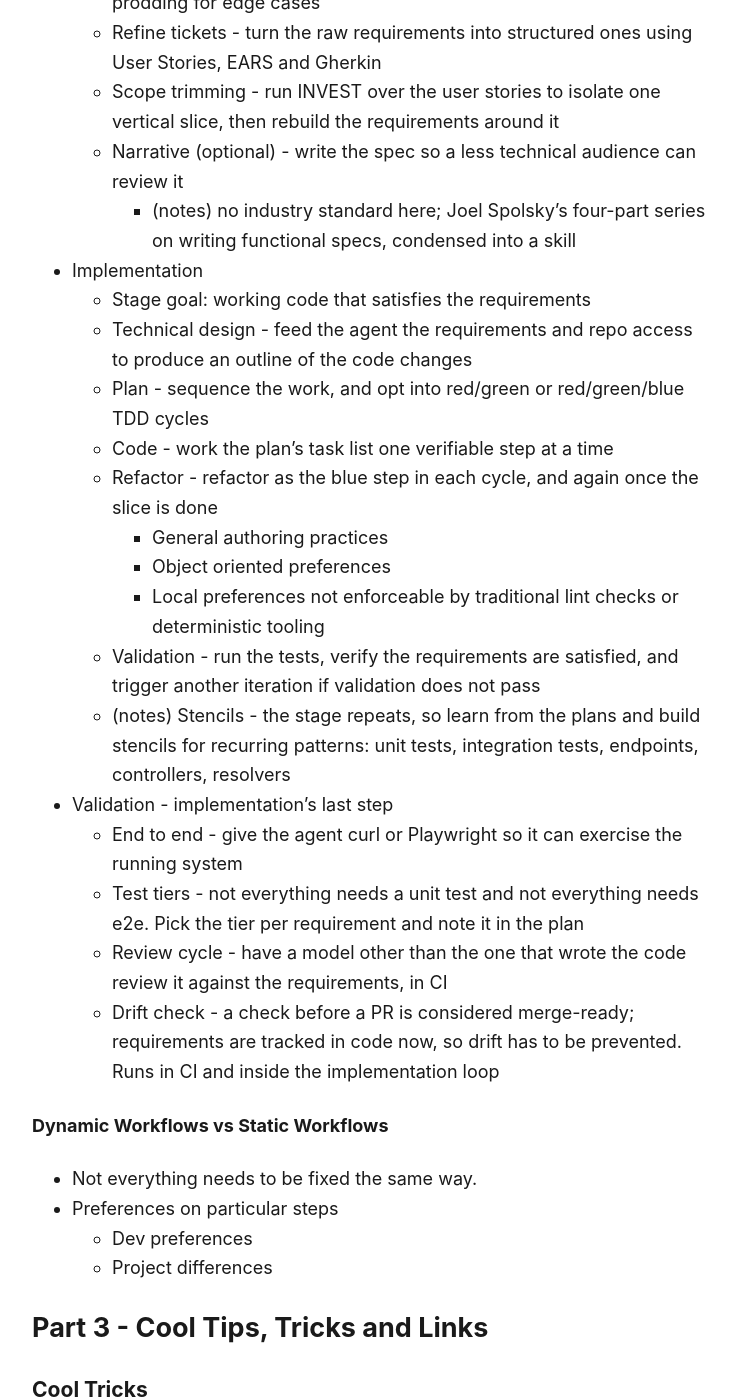
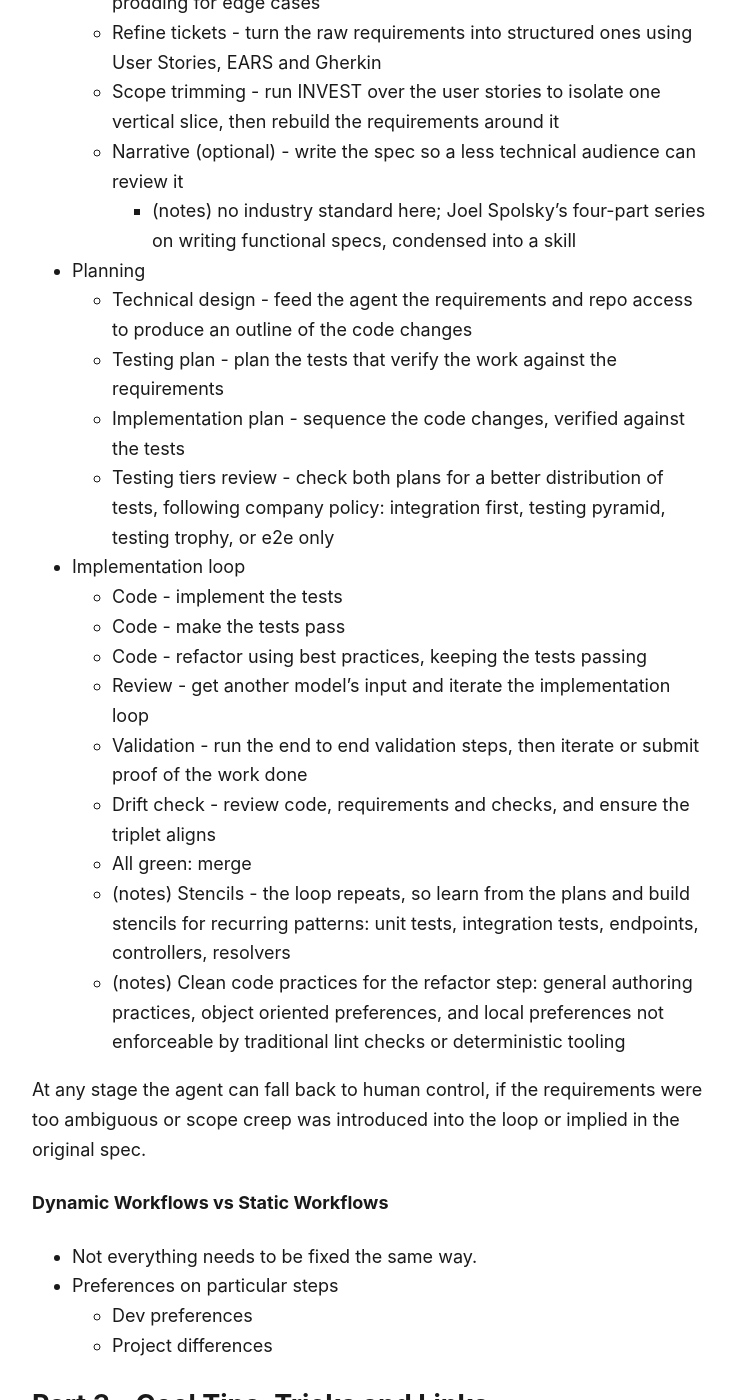
Before and after one commit to galileopy/blog, a Jekyll site: the page built from presentations/ai-assisted-coding-intro/outline.md, in a window 1280 px wide and 1400 px high, scrolled down 4652 px. Shown: the whole window, without its empty margins (268-1004 px from the left). Built offline with Jekyll 4.4.1, drawn with Linux system fonts in a browser that asks for light colours; our own code applies the rules of GitHub Pages for plain Markdown files.

Commit message:
feat(presentations): restructure part 2 into requirements planning and implementation

```diff
--- a/presentations/ai-assisted-coding-intro/outline.md
+++ b/presentations/ai-assisted-coding-intro/outline.md
@@ -152,25 +152,27 @@ Applies to anything that is managed by code.
     - Scope trimming - run INVEST over the user stories to isolate one vertical slice, then rebuild the requirements around it
     - Narrative (optional) - write the spec so a less technical audience can review it
         - (notes) no industry standard here; Joel Spolsky's four-part series on writing functional specs, condensed into a skill
-- Implementation
-    - Stage goal: working code that satisfies the requirements
+- Planning
     - Technical design - feed the agent the requirements and repo access to produce an outline of the code changes
-    - Plan - sequence the work, and opt into red/green or red/green/blue TDD cycles
-    - Code - work the plan's task list one verifiable step at a time
-    - Refactor - refactor as the blue step in each cycle, and again once the slice is done
-        - General authoring practices
-        - Object oriented preferences
-        - Local preferences not enforceable by traditional lint checks or deterministic tooling
-    - Validation - run the tests, verify the requirements are satisfied, and trigger another iteration if validation does not pass
-    - (notes) Stencils - the stage repeats, so learn from the plans and build stencils for
+    - Testing plan - plan the tests that verify the work against the requirements
+    - Implementation plan - sequence the code changes, verified against the tests
+    - Testing tiers review - check both plans for a better distribution of tests, following company
+      policy: integration first, testing pyramid, testing trophy, or e2e only
+- Implementation loop
+    - Code - implement the tests
+    - Code - make the tests pass
+    - Code - refactor using best practices, keeping the tests passing
+    - Review - get another model's input and iterate the implementation loop
+    - Validation - run the end to end validation steps, then iterate or submit proof of the work done
+    - Drift check - review code, requirements and checks, and ensure the triplet aligns
+    - All green: merge
+    - (notes) Stencils - the loop repeats, so learn from the plans and build stencils for
       recurring patterns: unit tests, integration tests, endpoints, controllers, resolvers
-- Validation - implementation's last step
-    - End to end - give the agent curl or Playwright so it can exercise the running system
-    - Test tiers - not everything needs a unit test and not everything needs e2e. Pick the tier
-      per requirement and note it in the plan
-    - Review cycle - have a model other than the one that wrote the code review it against the requirements, in CI
-    - Drift check - a check before a PR is considered merge-ready; requirements are tracked in
-      code now, so drift has to be prevented. Runs in CI and inside the implementation loop
+    - (notes) Clean code practices for the refactor step: general authoring practices, object oriented
+      preferences, and local preferences not enforceable by traditional lint checks or deterministic tooling
+
+At any stage the agent can fall back to human control, if the requirements were too ambiguous
+or scope creep was introduced into the loop or implied in the original spec.
 
 #### Dynamic Workflows vs Static Workflows
 - Not everything needs to be fixed the same way.
```
Also changed, not shown: presentations/ai-assisted-coding-intro/index.html (+34 -20 lines), 1 other file.
